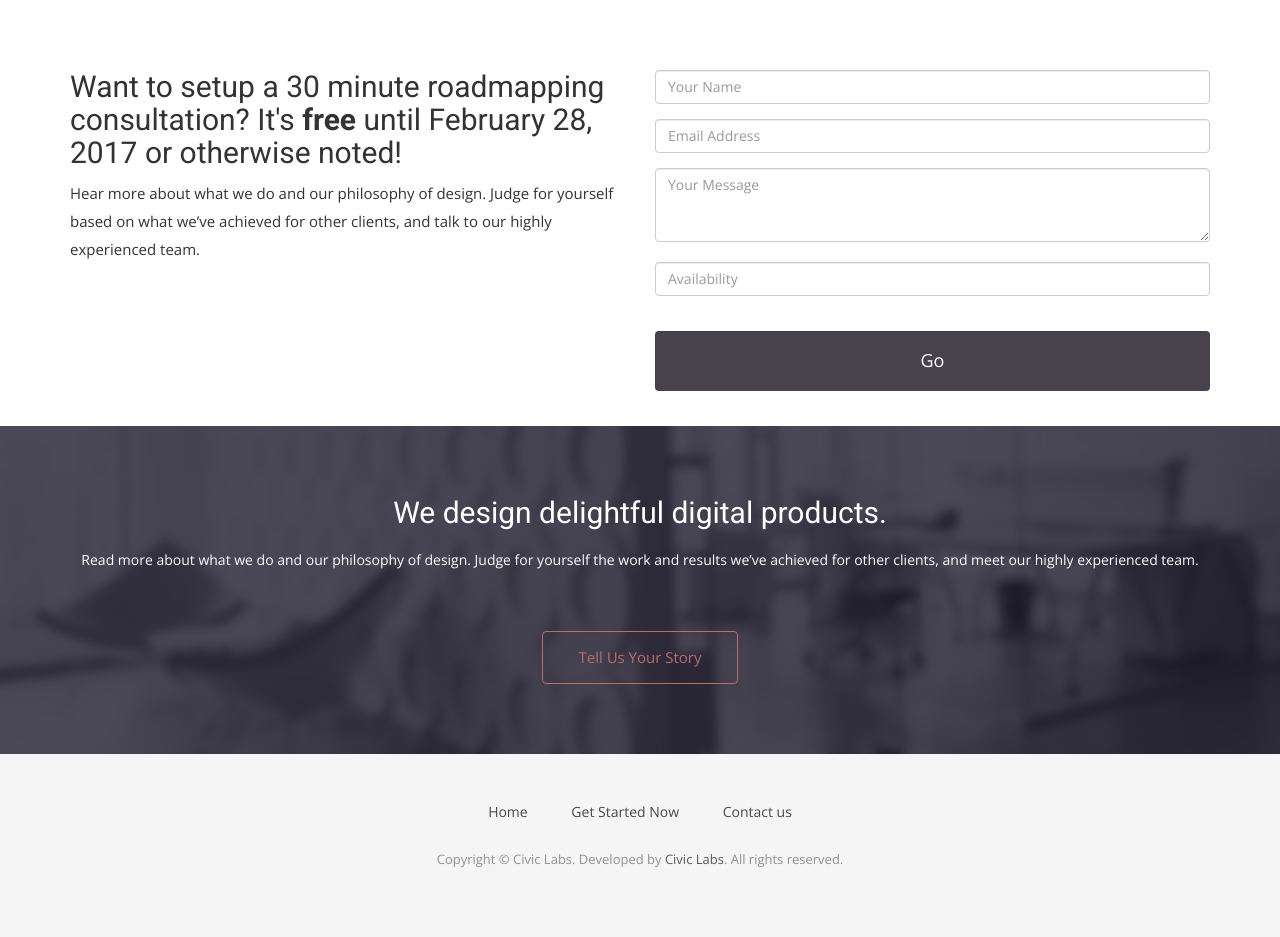
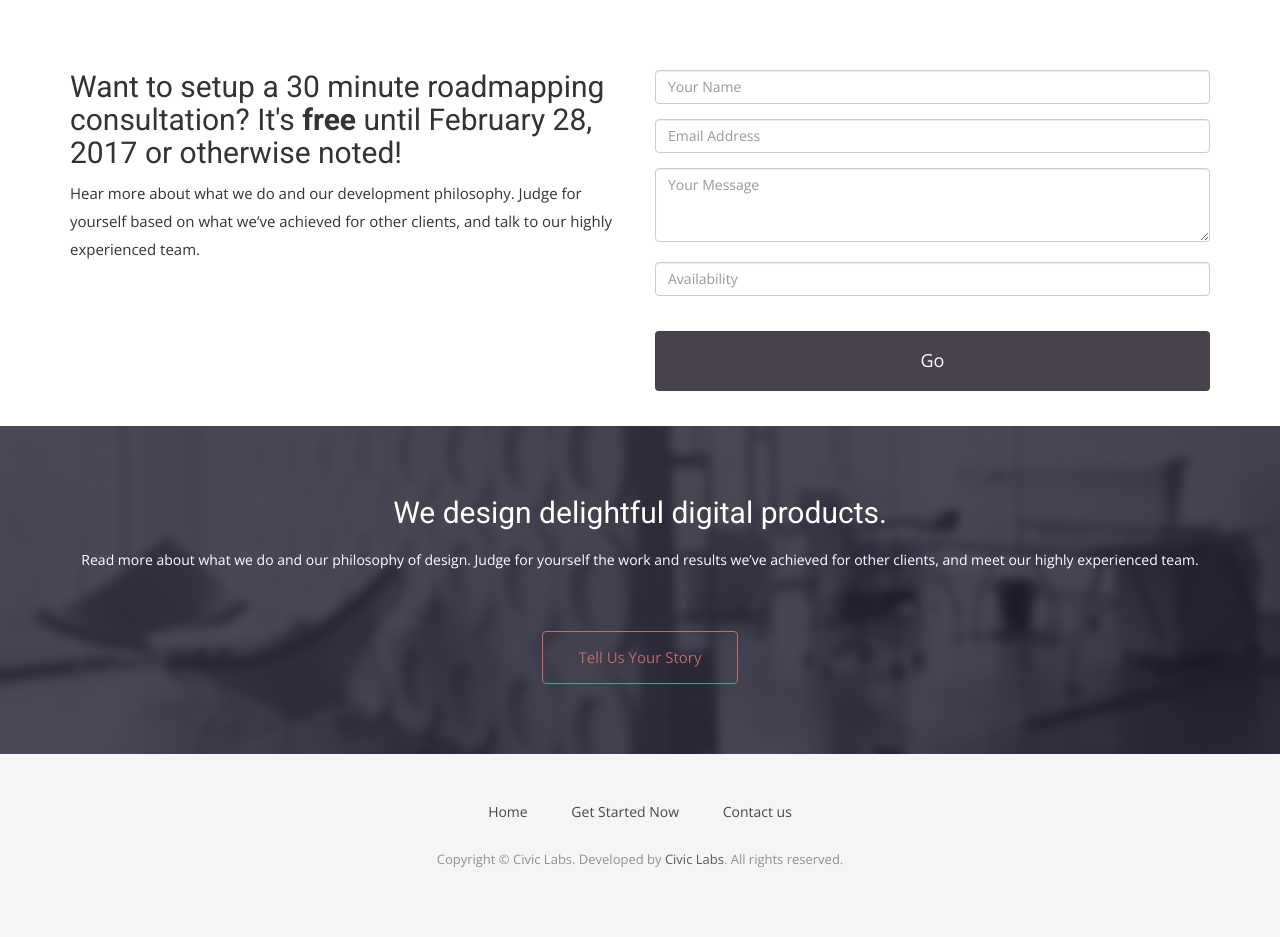
Before and after one commit to civiclabsconsulting/civiclabs.com, a Jekyll site: the page built from src/get-started-now.html, in a window 1280 px wide. Shown: the part 462-1399 px from the top of the page. Built offline with Jekyll 4.4.1, drawn with Linux system fonts in a browser that asks for light colours; some web fonts are replaced.

Commit message:
Updated copy

```diff
--- a/docs/get-started-now/index.html
+++ b/docs/get-started-now/index.html
@@ -106,7 +106,7 @@
                 <div class="col-md-6 col-sm-12">
                     <div class="block">
                         <h2 style="margin-top: 0;">Want to setup a 30 minute roadmapping consultation? It's <strong>free</strong> until February 28, 2017 or otherwise noted!</h2>
-                        <p>Hear more about what we do and our philosophy of design. Judge for yourself based on what we’ve achieved for other clients, and talk to our highly experienced team.</p>
+                        <p>Hear more about what we do and our development philosophy. Judge for yourself based on what we’ve achieved for other clients, and talk to our highly experienced team.</p>
                     </div>
                 </div>
                 <div class="col-md-6 col-sm-12">
--- a/docs/index.html
+++ b/docs/index.html
@@ -200,7 +200,7 @@
                     <br/>
                     <form id="newsletterForm" class="form-inline" role="form">
                         <div class="input-group">
-                            <input type="text" name="email" class="form-control" placeholder="Email">
+                            <input type="text" name="email" class="form-control" required placeholder="Email">
                             <span class="input-group-btn">
                                 <button class="btn btn-default btn-action" type="submit">Signup</button>
                             </span>
--- a/src/get-started-now.html
+++ b/src/get-started-now.html
@@ -28,7 +28,7 @@ permalink: /get-started-now/
                 <div class="col-md-6 col-sm-12">
                     <div class="block">
                         <h2 style="margin-top: 0;">Want to setup a 30 minute roadmapping consultation? It's <strong>free</strong> until February 28, 2017 or otherwise noted!</h2>
-                        <p>Hear more about what we do and our philosophy of design. Judge for yourself based on what we’ve achieved for other clients, and talk to our highly experienced team.</p>
+                        <p>Hear more about what we do and our development philosophy. Judge for yourself based on what we’ve achieved for other clients, and talk to our highly experienced team.</p>
                     </div>
                 </div>
                 <div class="col-md-6 col-sm-12">
--- a/src/index.html
+++ b/src/index.html
@@ -122,7 +122,7 @@ permalink: /
                     <br/>
                     <form id="newsletterForm" class="form-inline" role="form">
                         <div class="input-group">
-                            <input type="text" name="email" class="form-control" placeholder="Email">
+                            <input type="text" name="email" class="form-control" required placeholder="Email">
                             <span class="input-group-btn">
                                 <button class="btn btn-default btn-action" type="submit">Signup</button>
                             </span>
```
